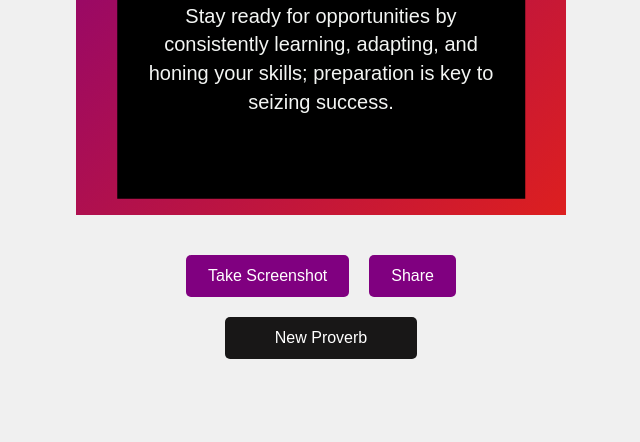
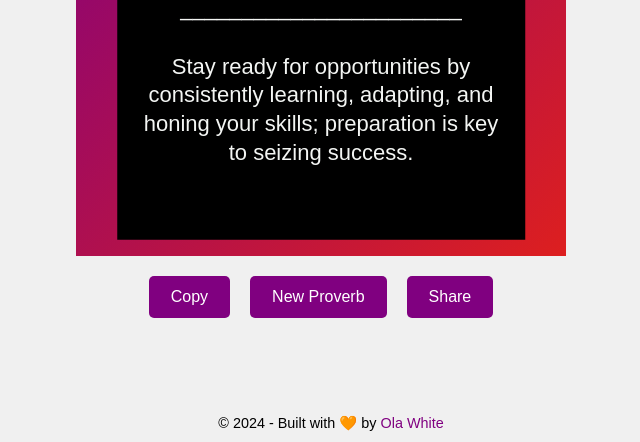
Before and after one commit to whitesoftx/proverbs, a plain HTML site: page index.html in a window 1280 px wide. Shown: the part 358-800 px from the top of the page, without its empty margins (319-959 px from the left). Drawn offline with Linux system fonts and the light colour scheme.

Commit message:
Share button

```diff
--- a/index.html
+++ b/index.html
@@ -5,6 +5,7 @@
     <meta name="viewport" content="width=device-width, initial-scale=1.0" />
     <title>Ola White Quote Generator</title>
     <link rel="stylesheet" href="styles.css" />
+    <link rel="icon" href="olawhite.png" type="image/png" />
   </head>
   <body>
     <div class="container">
@@ -16,15 +17,21 @@
         </div>
       </div>
       <div class="button-container">
-        <button id="screenshotBtn" class="screenshot-btn">
-          Take Screenshot
-        </button>
+        <button id="screenshotBtn" class="screenshot-btn">Copy</button>
+
+        <button id="newQuoteBtn" class="btn">New Proverb</button>
         <button id="shareBtn" class="share-btn">Share</button>
       </div>
-
-      <button id="newQuoteBtn" class="btn">New Proverb</button>
     </div>
     <script src="https://html2canvas.hertzen.com/dist/html2canvas.min.js"></script>
     <script type="module" src="script.js"></script>
+    <footer>
+      © <span id="currentYear"></span> - Built with 🧡 by
+      <a href="https://olawhite.com" target="_blank">Ola White</a>
+    </footer>
+    <script>
+      document.getElementById("currentYear").textContent =
+        new Date().getFullYear();
+    </script>
   </body>
 </html>
--- a/styles.css
+++ b/styles.css
@@ -22,7 +22,7 @@ body {
     #dd1f1f
   ); /* Gradient background */
   padding: 20px;
-  margin-bottom: 20px;
+  margin-bottom: 10px;
   position: relative;
   width: 450px;
   height: 450px;
@@ -45,9 +45,8 @@ body {
   background-color: #000;
   color: #f3f5f3;
   padding: 20px;
-  /* border-radius: 10px; */
   text-align: center;
-  font-size: 32px;
+  font-size: 36px;
   width: 75%;
   height: 65%;
   position: absolute;
@@ -56,31 +55,15 @@ body {
   transform: translate(-50%, -50%);
 }
 
-.btn {
-  background-color: #181717;
-  color: #fff;
-  border: none;
-  padding: 12px 50px;
-  font-size: 16px;
-  border-radius: 5px;
-  cursor: pointer;
-  margin-top: 20px; /* Adjust margin top */
-}
-
-.btn:hover {
-  background-color: #800080;
-  color: #ffffff;
-  border: none;
-}
-
 .button-container {
   display: flex;
   justify-content: center;
-  margin-top: 20px;
+  margin-top: 10px;
 }
 
 .screenshot-btn,
-.share-btn {
+.share-btn,
+.btn {
   background-color: #800080;
   color: #fff;
   border: none;
@@ -92,14 +75,29 @@ body {
 }
 
 .screenshot-btn:hover,
-.share-btn:hover {
+.share-btn:hover,
+.btn:hover {
   background-color: #181717;
 }
 
 .advice-text {
-  font-size: 20px;
+  font-size: 22px;
   margin-top: 10px;
   line-height: 1.8rem;
+}
+
+footer {
+  position: fixed;
+  bottom: 0;
+  width: 100vw;
+  text-align: center;
+  padding: 10px;
+  font-size: 0.9rem;
+}
+
+footer a {
+  text-decoration: none;
+  color: #800080;
 }
 
 @media (min-width: 768px) {
```
